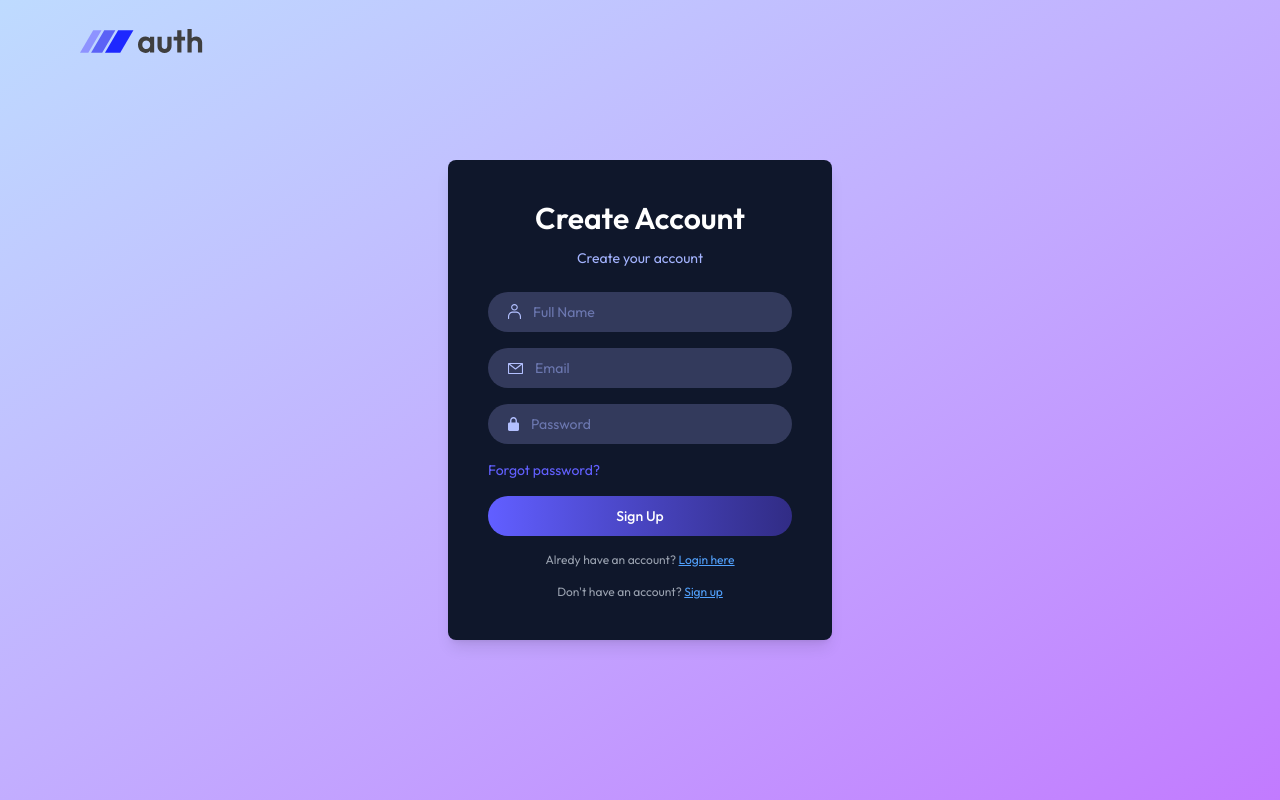
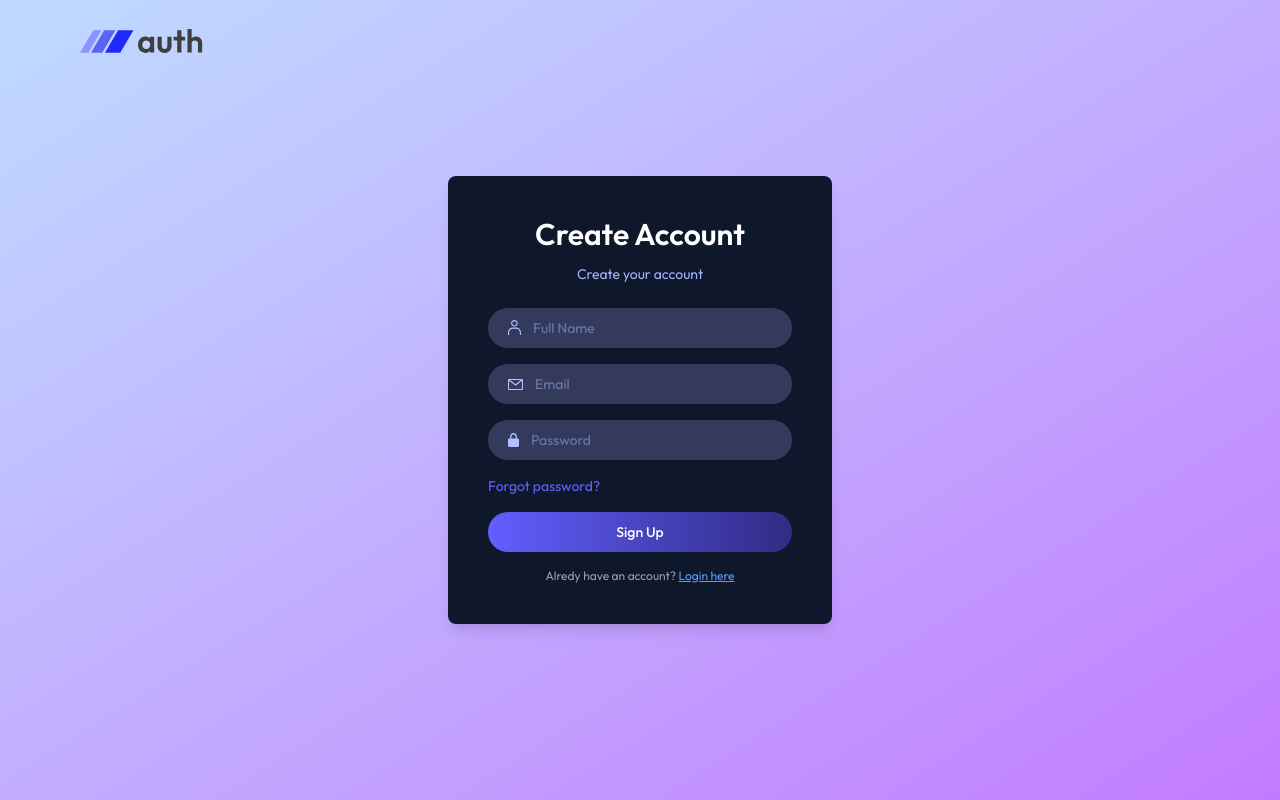
Before and after one commit to fetrafaneva/mern-authentify, a React (Vite) app in the folder client/: page /login in a window 1280 px wide. Built offline with nearby package versions, Linux system fonts and the light colour scheme.

Commit message:
feat: add sign up compenent form

```diff
--- a/client/src/pages/Login.jsx
+++ b/client/src/pages/Login.jsx
@@ -21,7 +21,8 @@ const Login = () => {
             : "Login to your account!"}
         </p>
 
-        <form action="">
+        <form>
+          {state === "Sign Up" && (
             <div className=" mb-4 flex items-center gap-3 w-full px-5 py-2.5 rounded-full bg-[#333A5C]">
               <img src={assets.person_icon} alt="" />
               <input
@@ -31,6 +32,7 @@ const Login = () => {
                 required
               />
             </div>
+          )}
 
           <div className=" mb-4 flex items-center gap-3 w-full px-5 py-2.5 rounded-full bg-[#333A5C]">
             <img src={assets.mail_icon} alt="" />
@@ -60,19 +62,28 @@ const Login = () => {
             {state}
           </button>
         </form>
+
+        {state == "Sign Up" ? (
           <p className=" text-gray-400 text-center text-xs mt-4">
             Alredy have an account?{" "}
-          <span className=" text-blue-400 cursor-pointer underline">
+            <span
+              onClick={() => setState("Login")}
+              className=" text-blue-400 cursor-pointer underline"
+            >
               Login here
             </span>
           </p>
-
+        ) : (
           <p className=" text-gray-400 text-center text-xs mt-4">
             Don't have an account?{" "}
-          <span className=" text-blue-400 cursor-pointer underline">
+            <span
+              onClick={() => setState("Sign Up")}
+              className=" text-blue-400 cursor-pointer underline"
+            >
               Sign up
             </span>
           </p>
+        )}
       </div>
     </div>
   );
```
Lines whose indentation alone changed are shown as unchanged.
